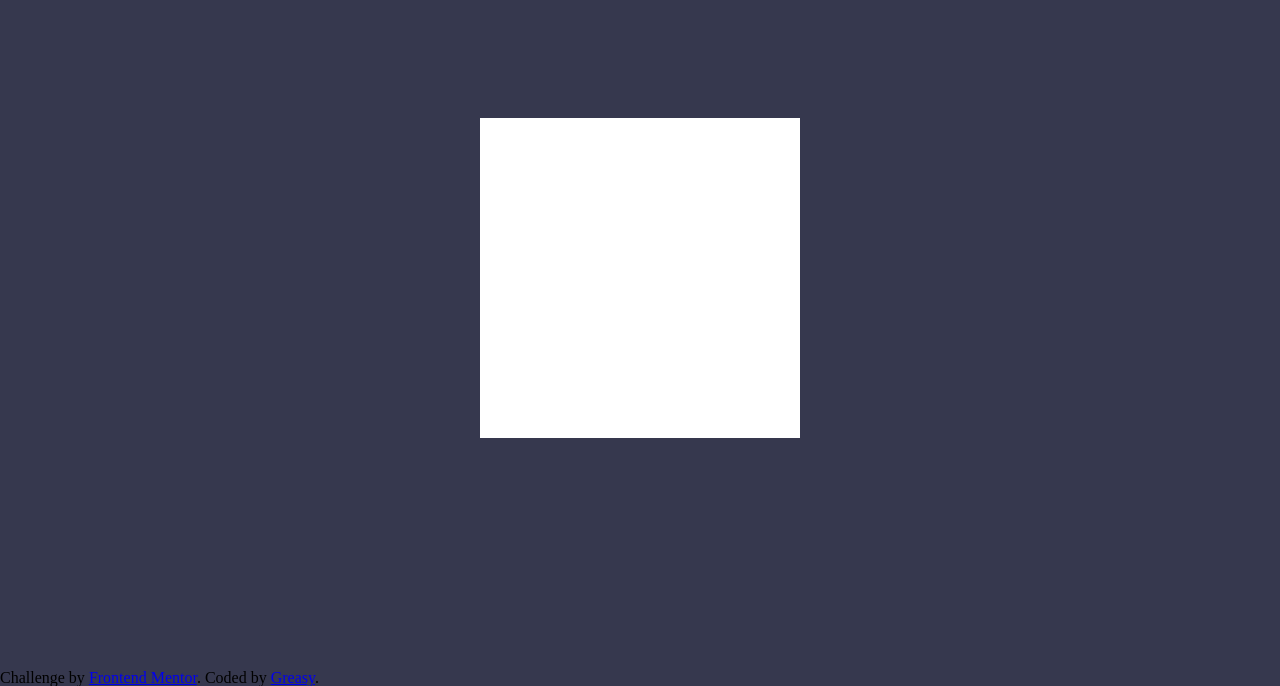
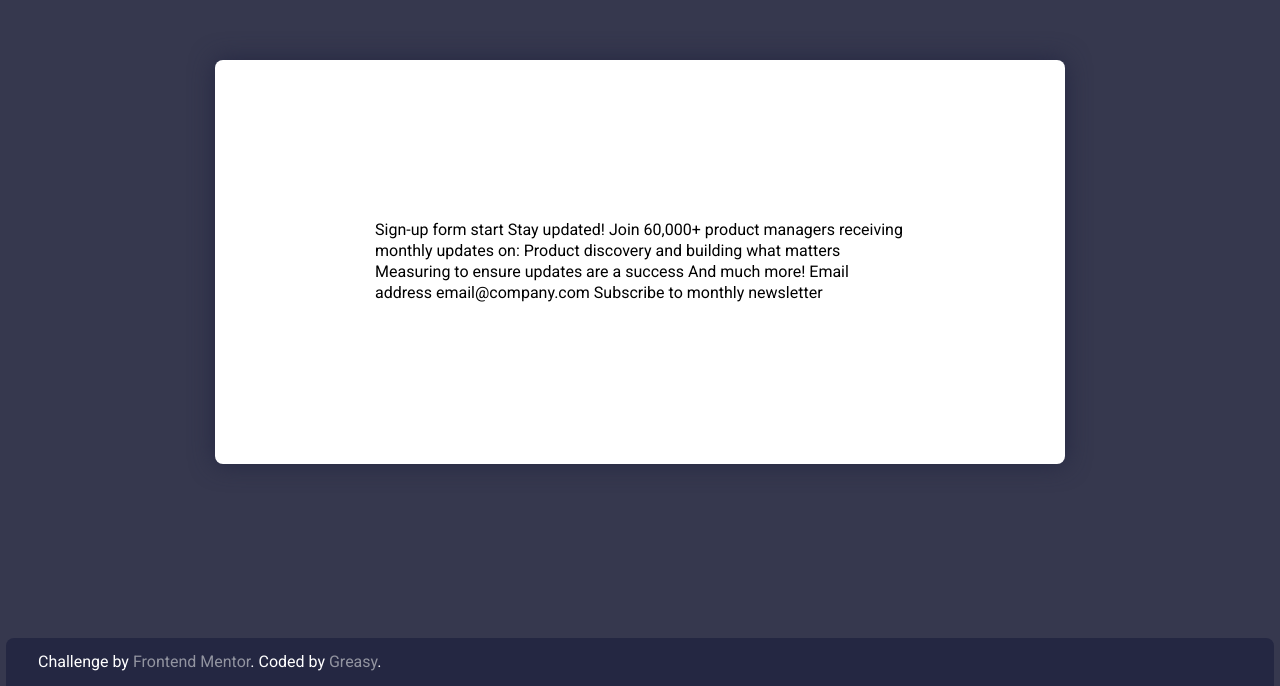
Before and after one commit to Gr34sy/frontendmentor-newsletter-with-signup, a React (Create React App) app: page / in a window 1280 px wide. Shown: the part 114-800 px from the top of the page. Built offline with nearby package versions, Linux system fonts and the light colour scheme.

Commit message:
imported font and added footer styling, started styling AppWrapper component

```diff
--- a/src/App.js
+++ b/src/App.js
@@ -11,19 +11,22 @@
 import { useState } from "react";
 
 function App() {
+  const [showAlert, setShowAlert] = useState(false);
+
   return (
     <div className="App">
       <AppWrapper>
-
+        {!showAlert && <Card />}
+        {showAlert && <Alert />}
       </AppWrapper>
 
       <footer class="app__footer">
         Challenge by{" "}
-        <a href="https://www.frontendmentor.io?ref=challenge" target="_blank">
+        <a href="https://www.frontendmentor.io?ref=challenge" target="_blank" without rel="noreferrer">
           Frontend Mentor
         </a>
         . Coded by{" "}
-        <a href="https://heroic-quokka-3e69bf.netlify.app" target="_blank">
+        <a href="https://heroic-quokka-3e69bf.netlify.app" target="_blank" without rel="noreferrer">
           Greasy
         </a>
         .
--- a/src/styles/App.css
+++ b/src/styles/App.css
@@ -1,4 +1,6 @@
-:root{
+@import url("https://fonts.googleapis.com/css2?family=Roboto:wght@400;700&display=swap");
+
+:root {
   /* colors */
   --slate-grey: hsl(234, 29%, 20%);
   --charcoal-grey: hsl(235, 18%, 26%);
@@ -8,20 +10,59 @@
   /* breakpoints */
   --mobile-breakpoint: 375px;
   --desktop-breakpoint: 1440px;
+
+  /* fonts */
+  font-size: 16px;
+  /* - Family:
+    [Roboto](https://fonts.google.com/specimen/Roboto)
+    - Weights: 400, 700 */
+
+  --border-radius: 8px;
+
+  font-family: "Roboto", sans-serif;
+  font-weight: 400;
 }
 
-.App{
+a {
+  color: var(--white);
+  text-decoration: none;
+}
+
+.App {
   min-height: 100dvh;
   background-color: var(--charcoal-grey);
+
   display: grid;
   grid-template-rows: 1fr auto;
   align-items: center;
 }
 
-.app__wrapper{
+.app__wrapper {
+  padding: 10rem;
+  max-width: 850px;
 
-    padding: 10rem;
+  background-color: var(--white);
+  border-radius: var(--border-radius);
+  -webkit-box-shadow: 0px 0px 24px 0px var(--slate-grey);
+  -moz-box-shadow: 0px 0px 24px 0px var(--slate-grey);
+  box-shadow: 0px 0px 24px 0px var(--slate-grey);
+
   justify-self: center;
-    max-width: 850px;
-    background-color: var(--white);
+
+  line-height: 1.3em;
 }
+
+.app__footer {
+  margin-inline: 6px;
+  padding: 1rem 2rem;
+  border-top-right-radius: var(--border-radius);
+  border-top-left-radius: var(--border-radius);
+
+  color: var(--white);
+
+  background-color: var(--slate-grey);
+
+  a {
+    color: var(--grey);
+  }
+}
```
Lines whose indentation alone changed are shown as unchanged.
